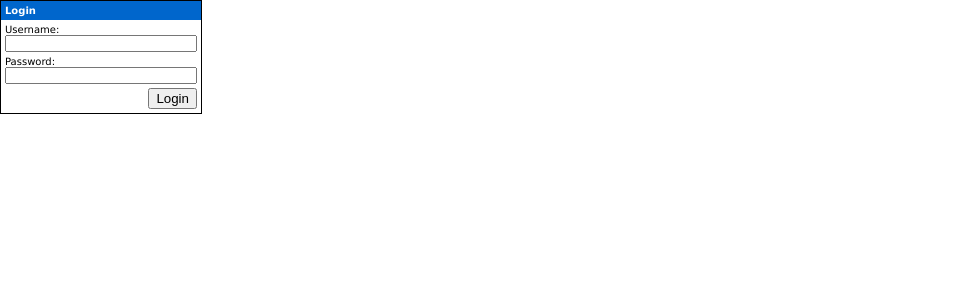
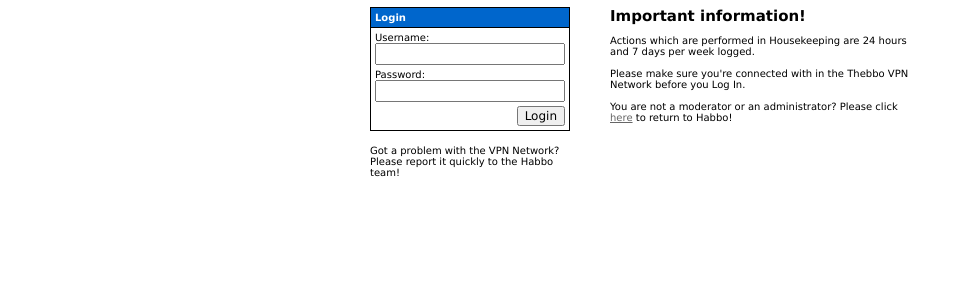
Before and after one commit to Josedn/cinerama-hk, a React (Create React App) app: page / in a window 1280 px wide. Shown: the top 300 px of the page, without its empty margins (0-971 px from the left). Built offline with nearby package versions, Linux system fonts and the light colour scheme.

Commit message:
Add information box to login page

```diff
--- a/src/cineui/pages/Home.scss
+++ b/src/cineui/pages/Home.scss
@@ -1,6 +1,29 @@
+.login-page {
+    display: flex;
+    justify-content: center;
+    padding: 7px;
+}
+
+.information-box__title {
+    margin: 0;
+}
+
+.login-page__column--spacer {
+    width: 40px;
+}
+
+.login-page__column--right {
+    width: 300px;
+}
+
+.login-page__column--left {
+    width: 200px;
+}
+
 .login-box {
     border: 1px solid #000000;
-    width: 200px;
+    width: 100%;
+    box-sizing: border-box;
 }
 
 .login-box__title {
@@ -8,6 +31,7 @@
     color: #ffffff;
     font-weight: bold;
     padding: 4px;
+    border-bottom: 1px solid #000000;
 }
 
 .login-box__form {
@@ -31,4 +55,17 @@
     font-size: inherit;
     font-weight: inherit;
     box-sizing: border-box;
+    height: 22px;
 }
+
+.input-section__button {
+    font-family: inherit;
+    font-size: inherit;
+    font-weight: inherit;
+    box-sizing: border-box;
+    font-size: 12px;
+}
+
+.login-page__text {
+    margin-top: 14px;
+}
--- a/src/cineui/pages/Home.tsx
+++ b/src/cineui/pages/Home.tsx
@@ -2,6 +2,8 @@
 
 export default function HomePage() {
     return (
+        <div className="login-page">
+            <div className="login-page__column login-page__column--left">
                 <div className="login-box">
                     <div className="login-box__title">
                         Login
@@ -22,5 +24,24 @@
                         </div>
                     </div>
                 </div>
+                <div className="login-page__text">
+                    Got a problem with the VPN Network? Please report it quickly to the Habbo team!
+                </div>
+            </div>
+            <div className="login-page__column login-page__column--spacer"></div>
+
+            <div className="login-page__column login-page__column--right information-box">
+                <h2 className="information-box__title">
+                    Important information!
+                </h2>
+                <p className="information-box__text">
+                    Actions which are performed in Housekeeping are 24 hours and 7 days per week logged.
+                    <br /><br />
+                    Please make sure you're connected with in the Thebbo VPN Network before you Log In.
+                    <br /><br />
+                    You are not a moderator or an administrator? Please click <a href="/">here</a> to return to Habbo!
+                </p>
+            </div>
+        </div>
     );
 }
```
Lines whose indentation alone changed are shown as unchanged.
